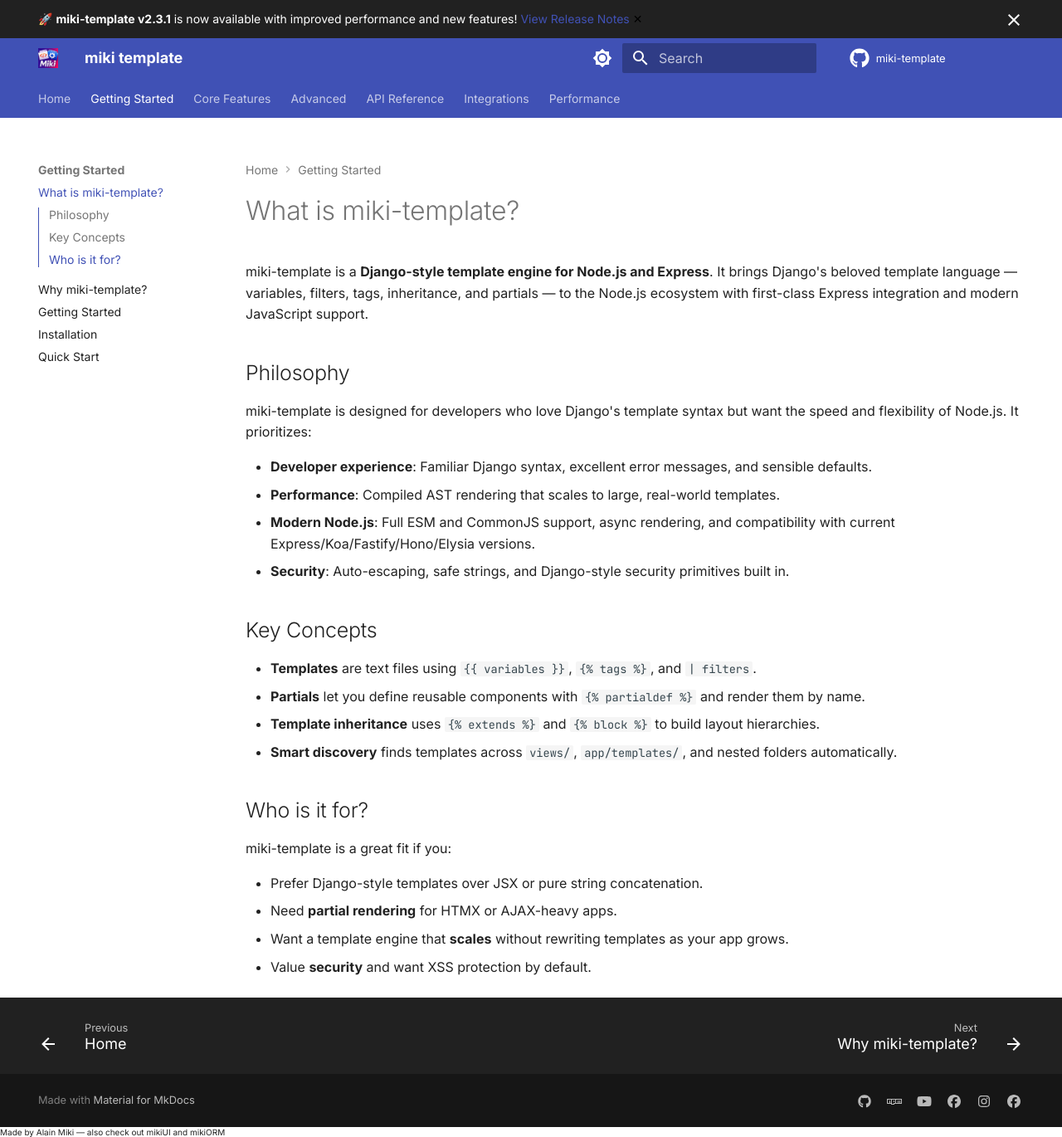
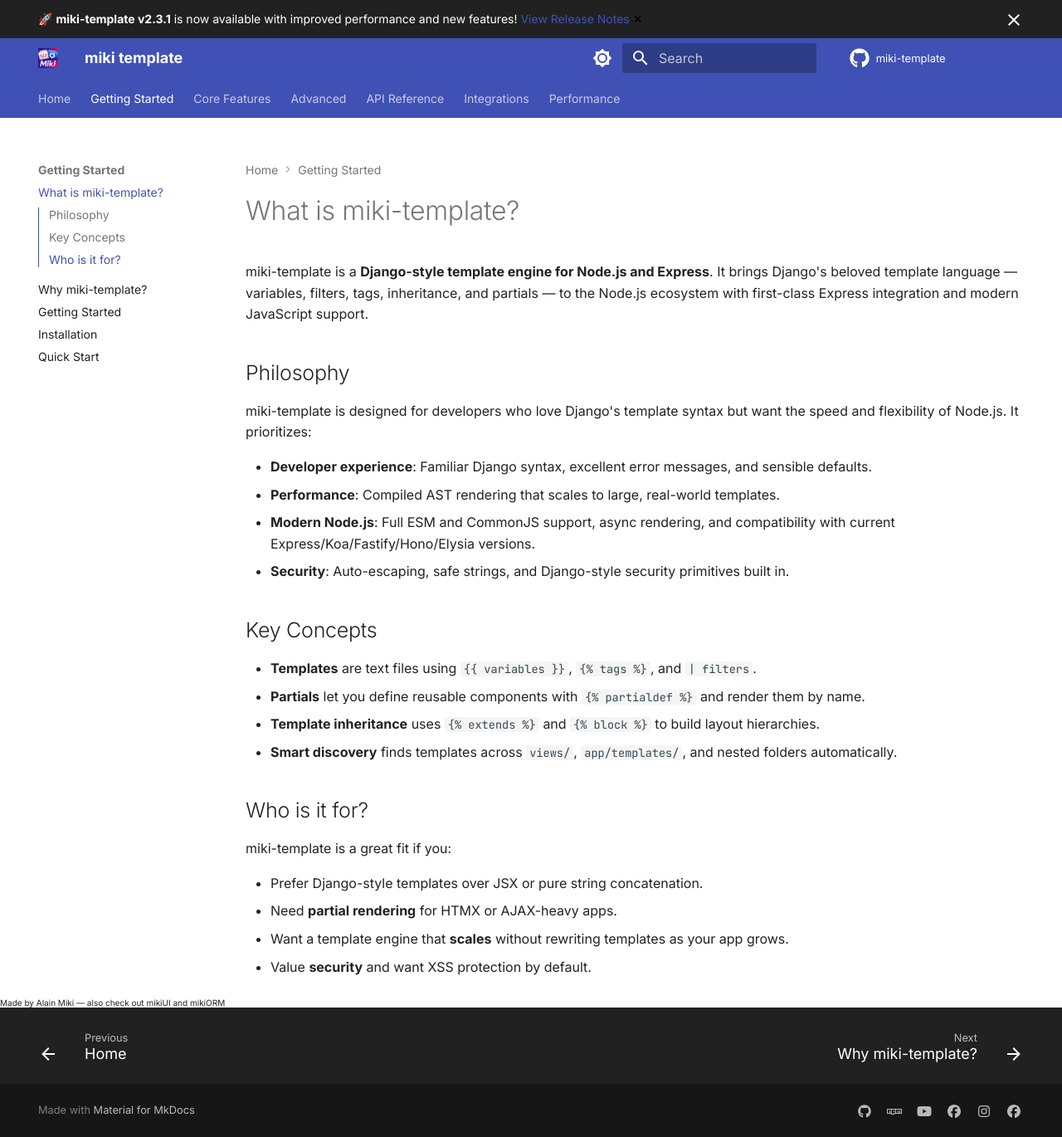
Before and after one commit to alainmiki/miki-template, an MkDocs documentation site: the page built from docs/guide/what-is-miki-template.md, in a window 1280 px wide and 1370 px high. Shown: the whole window at 83% size. Built offline with MkDocs 1.6.1 and Material for MkDocs 9.7.7, drawn with Linux system fonts in a browser that asks for light colours; comment, search, counter and statistics services are not loaded; the version menu is left out.

Commit message:
chore(release): v2.3.2

```diff
--- a/overrides/main.html
+++ b/overrides/main.html
@@ -26,10 +26,10 @@
 {% endblock %}
 
 {% block footer %}
-{{ super() }}
 <div class="md-footer__credits">
   <span class="md-footer__credits-text">
     Made by <a href="https://github.com/alainmiki">Alain Miki</a> — also check out <a href="https://github.com/alainmiki/mikiUI">mikiUI</a> and <a href="https://github.com/alainmiki/mikiORM">mikiORM</a>
   </span>
 </div>
+{{ super() }}
 {% endblock %}
```
Also changed, not shown: package.json (+45 -1 lines), 1 other file.
